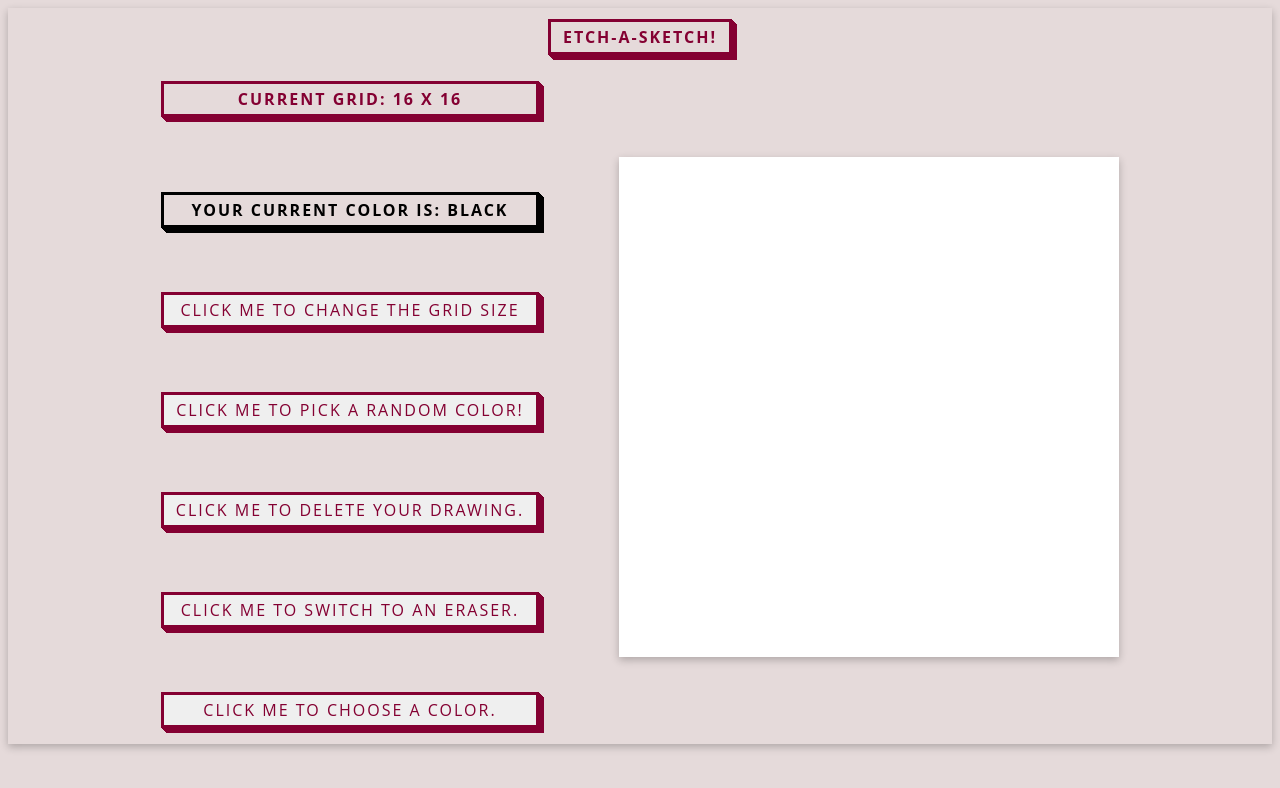
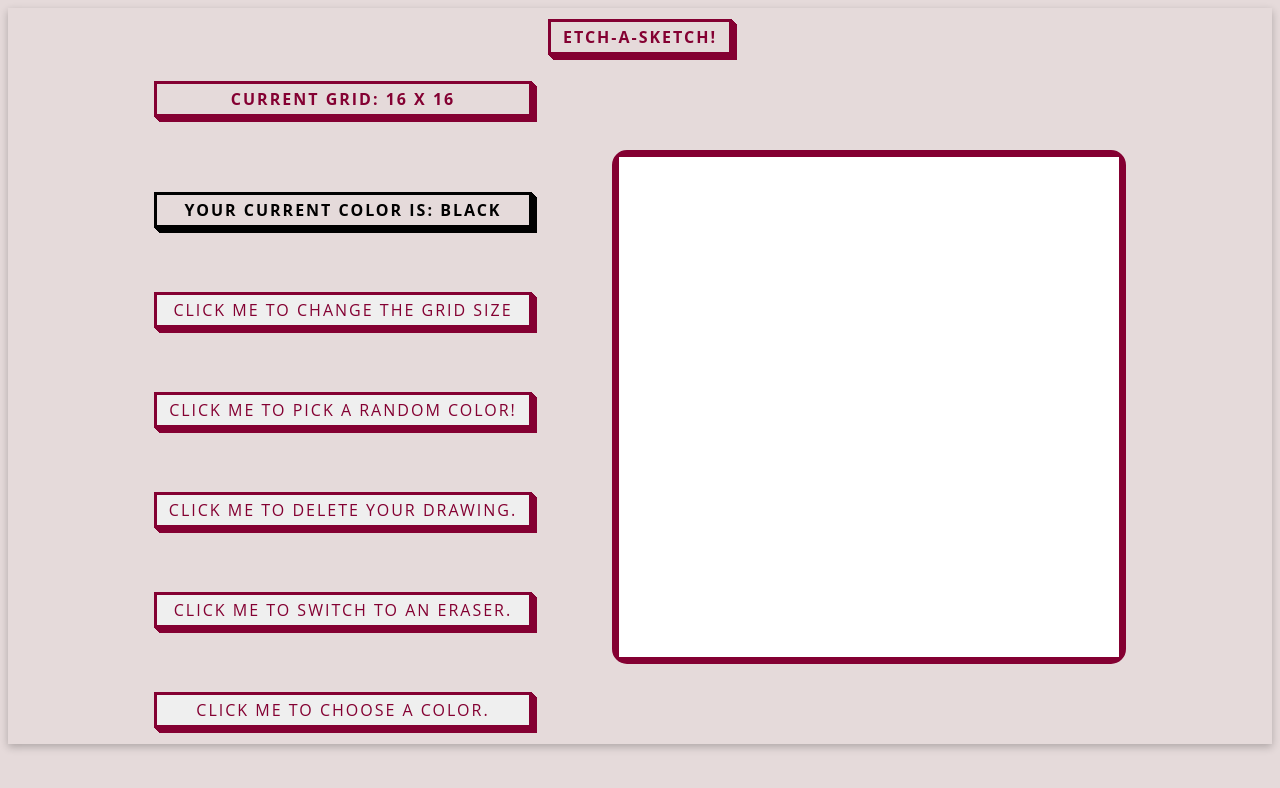
Before and after one commit to rybe322/Etch-A-Sketch, a plain HTML site: page index.html in a window 1280 px wide. Drawn offline with Linux system fonts and the light colour scheme.

Commit message:
Add new border to grid and make grid shake

```diff
--- a/styles.css
+++ b/styles.css
@@ -24,7 +24,8 @@ h1 {
   width: 500px;
   height: 500px;
   background-color: var(--secondary-light);
-  box-shadow: rgba(0,0,0,0.24) 0px 3px 8px;
+  border: 7px solid #840032;
+  border-radius: 15px;
 
 
 }
```
Also changed, not shown: index.html (line endings or trailing spaces).
